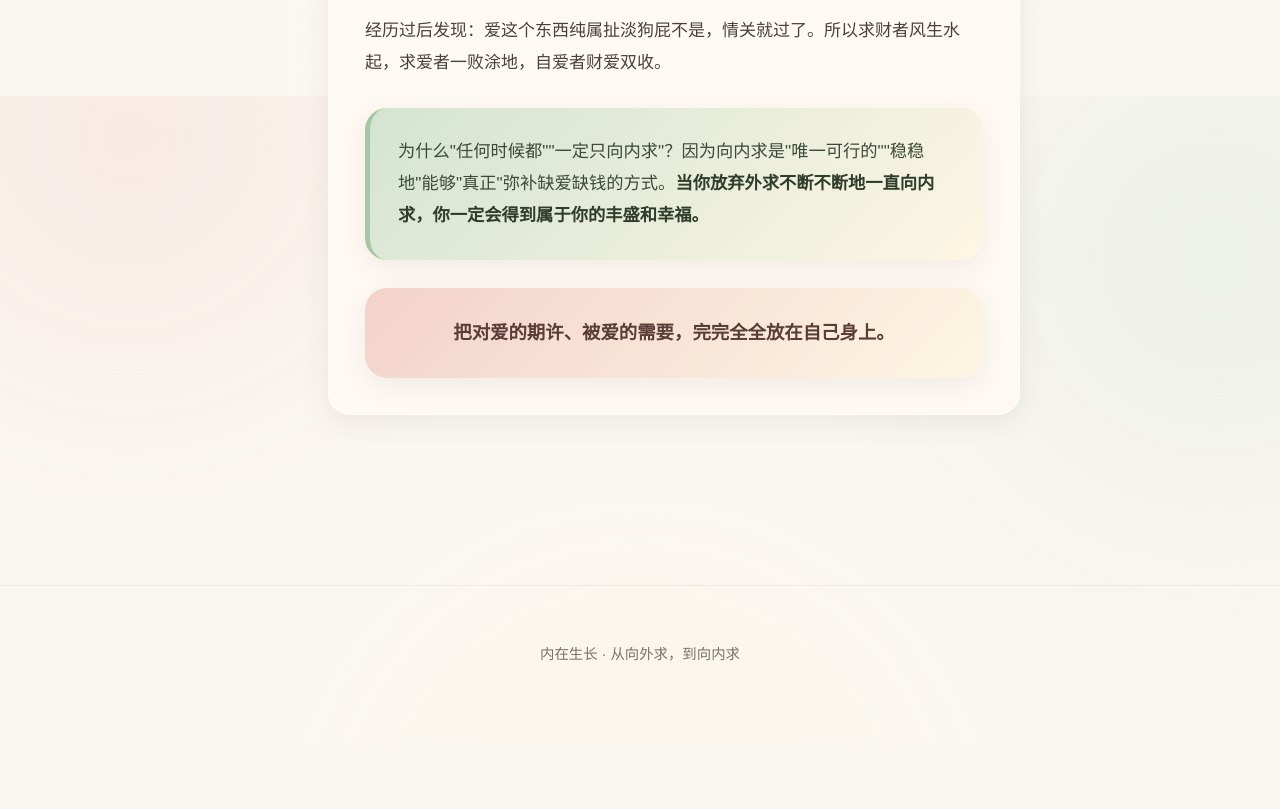
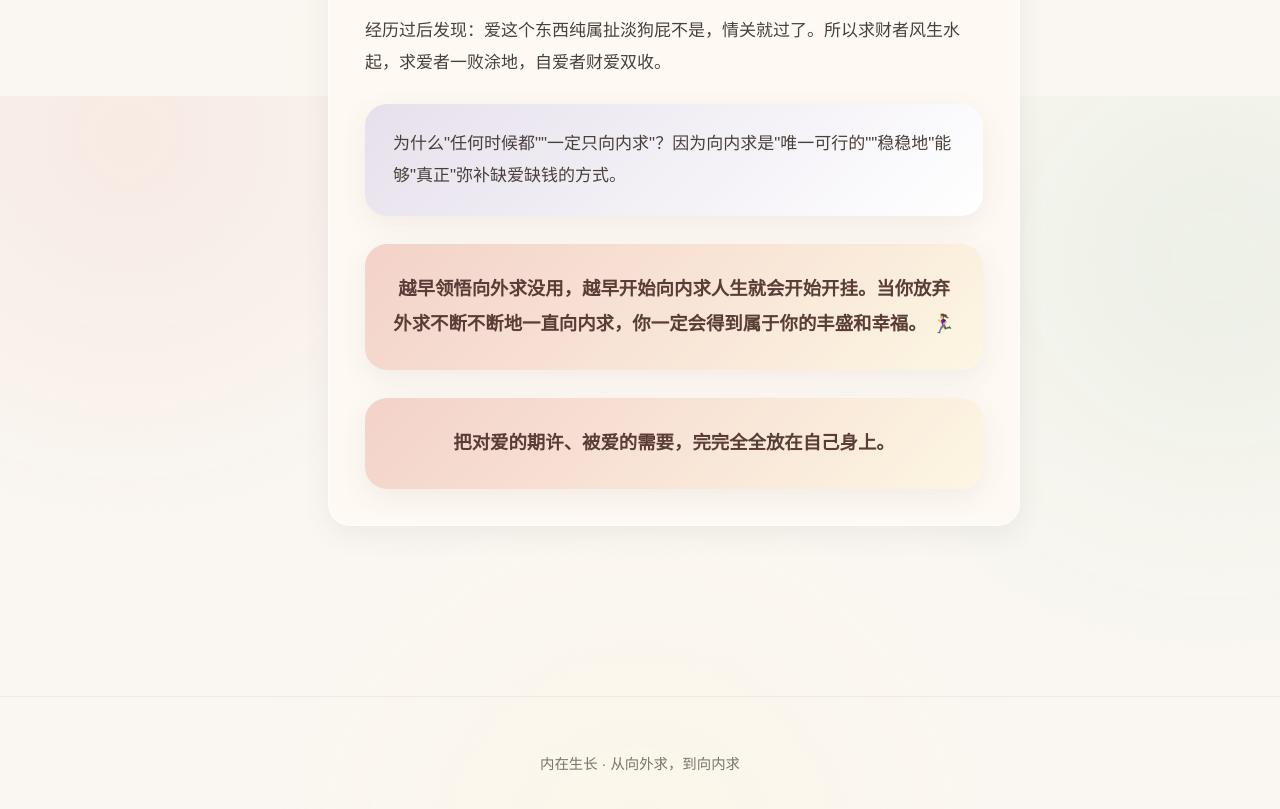
Before and after one commit to coco-color-website/inner-growth, a plain HTML site: page index.html in a window 1280 px wide. Shown: the part 7904-8713 px from the top of the page. Before the commit the page ends 8647 px from the top, so only its background shows below. Drawn offline with Linux system fonts and the light colour scheme.

Commit message:
Add final emphasis boxes to stage5

```diff
--- a/index.html
+++ b/index.html
@@ -284,8 +284,12 @@
 
         <p>经历过后发现：爱这个东西纯属扯淡狗屁不是，情关就过了。所以求财者风生水起，求爱者一败涂地，自爱者财爱双收。</p>
 
-        <div class="highlight-box">
-          <p>为什么"任何时候都""一定只向内求"？因为向内求是"唯一可行的""稳稳地"能够"真正"弥补缺爱缺钱的方式。<strong>当你放弃外求不断不断地一直向内求，你一定会得到属于你的丰盛和幸福。</strong></p>
+        <div class="quote-box lavender">
+          <p>为什么"任何时候都""一定只向内求"？因为向内求是"唯一可行的""稳稳地"能够"真正"弥补缺爱缺钱的方式。</p>
+        </div>
+
+        <div class="final-box">
+          <p><strong>越早领悟向外求没用，越早开始向内求人生就会开始开挂。当你放弃外求不断不断地一直向内求，你一定会得到属于你的丰盛和幸福。</strong> 🏃‍♀️</p>
         </div>
 
         <div class="final-box">
```
